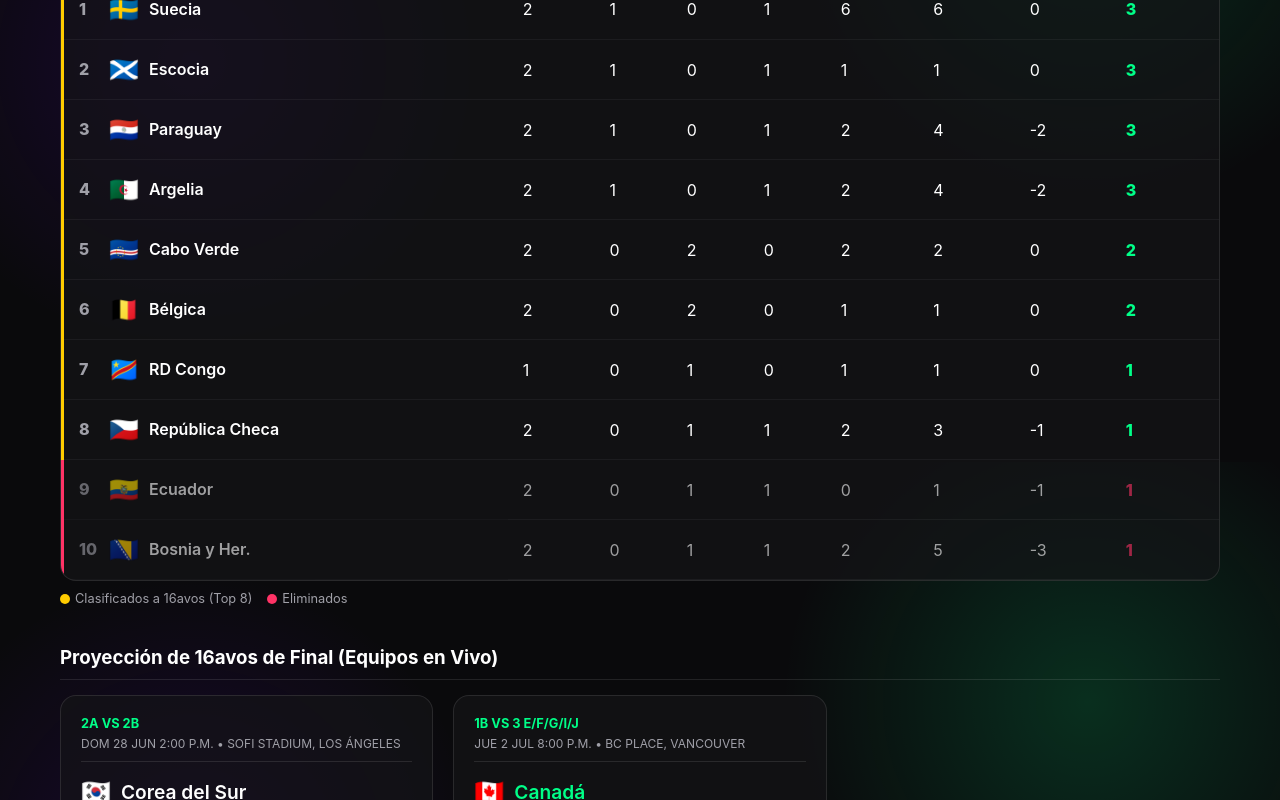
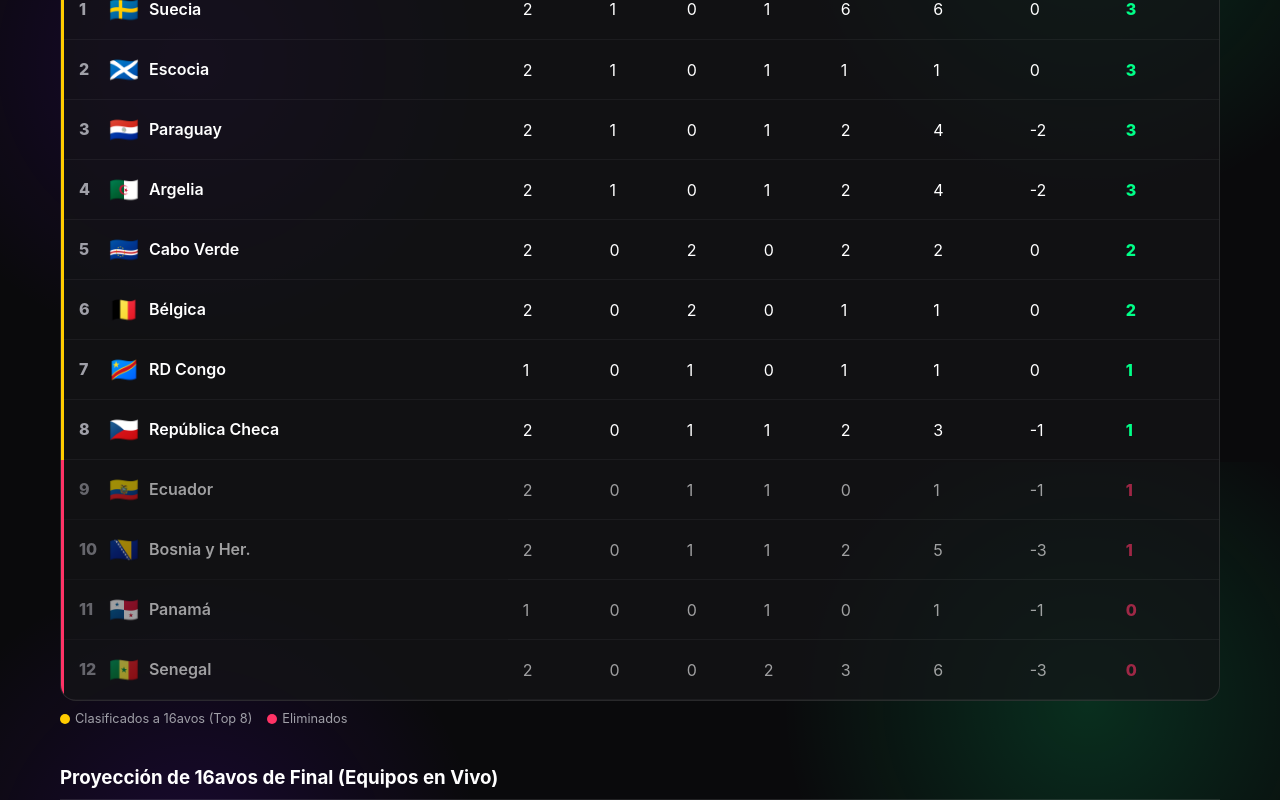
Before and after one commit to CARLOSNR9/mundial-2026-tracker, a React (Vite) app: page / in a window 1280 px wide. Shown: the part 1138-1938 px from the top of the page. Built offline with nearby package versions, Linux system fonts and the light colour scheme; no server answers; the database is empty.

Commit message:
mundial2026-25jun_1

```diff
--- a/src/components/Standings.jsx
+++ b/src/components/Standings.jsx
@@ -256,7 +256,7 @@ const Standings = () => {
             </tr>
           </thead>
           <tbody>
-            {sortedThirdPlaces.slice(0, 10).map((row, index) => {
+            {sortedThirdPlaces.map((row, index) => {
               const isQualified = index < 8;
               let borderColor = isQualified ? 'var(--warning)' : 'var(--danger)';
 
```
